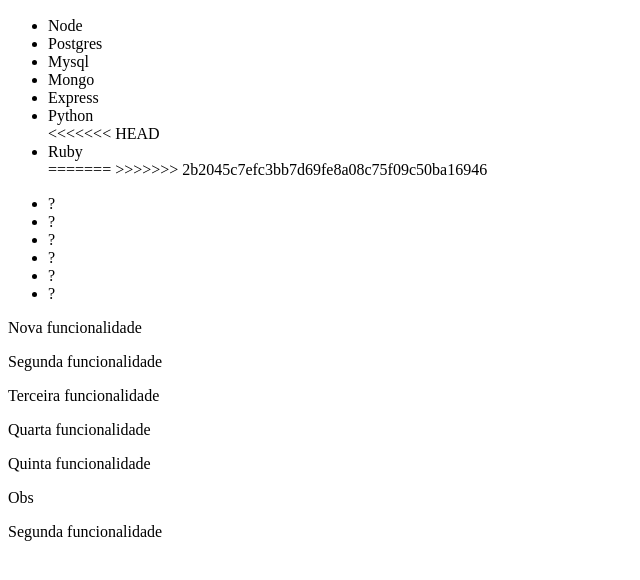
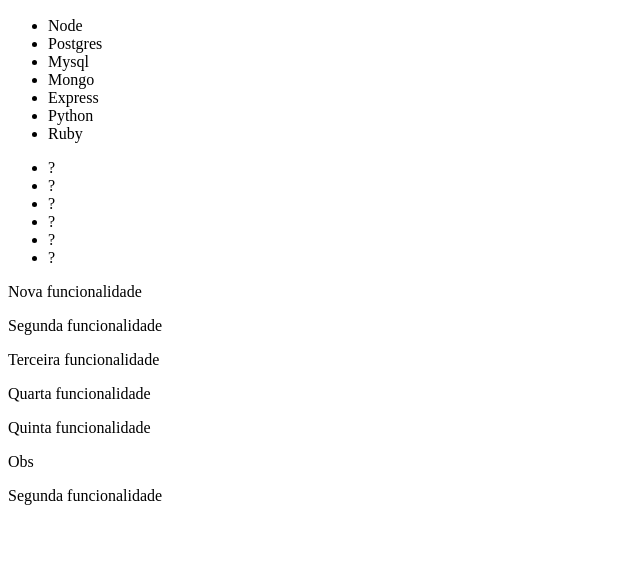
Before and after one commit to LuanBMartins/git-estudos, a website: page index.html in a window 1280 px wide. Shown: the part 110-690 px from the top of the page, without its empty margins (0-640 px from the left). Drawn offline with Linux system fonts and the light colour scheme.

Commit message:
add script revert

```diff
--- a/index.html
+++ b/index.html
@@ -20,11 +20,7 @@
             <li>Mongo</li>
             <li>Express</li>
             <li>Python</li>
-<<<<<<< HEAD
             <li>Ruby</li>
-=======
-
->>>>>>> 2b2045c7efc3bb7d69fe8a08c75f09c50ba16946
         </ul>
     </section>
 
```
Also changed, not shown: README.md.
